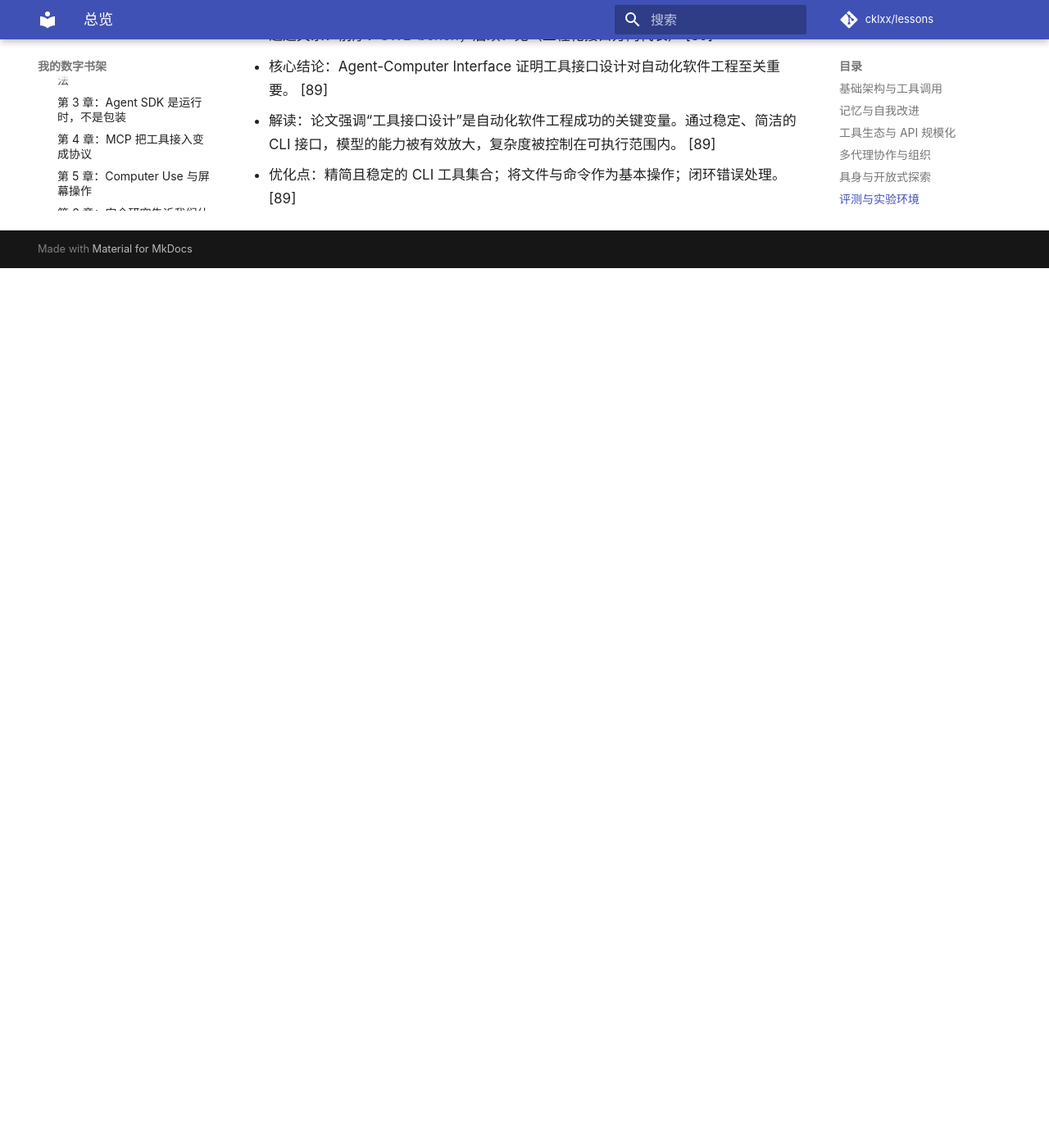
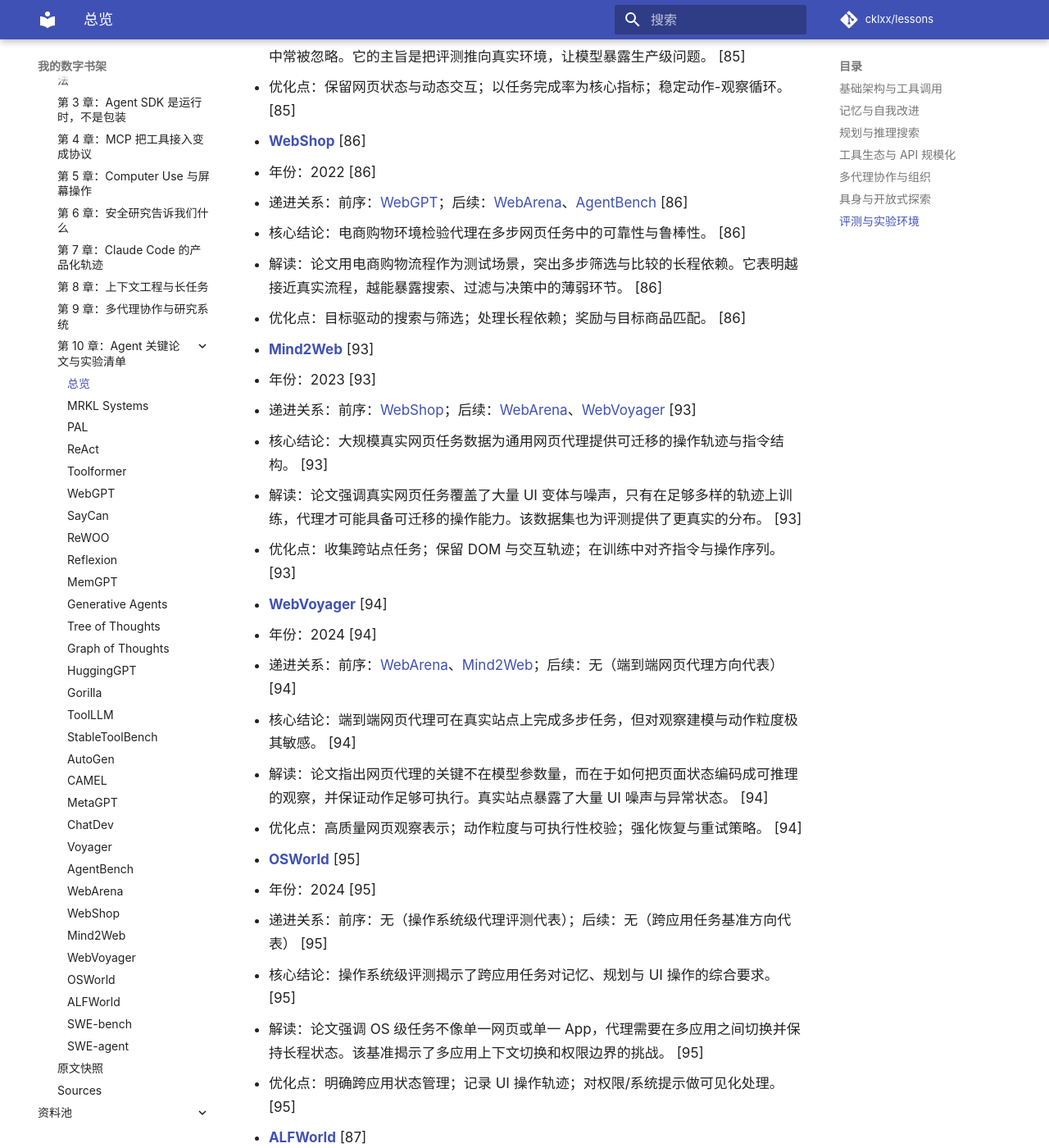
Before and after one commit to cklxx/lessons, an MkDocs documentation site: the page built from docs/books/claude-agents/10-agent-papers-and-experiments.md, in a window 1280 px wide and 1400 px high, scrolled down 7170 px. Shown: the whole window at 82% size. Built offline with MkDocs 1.6.1 and Material for MkDocs 9.7.7, drawn with Linux system fonts in a browser that asks for light colours; comment, search, counter and statistics services are not loaded; before the commit the page ends 7497 px from its top, so only the background shows below that; some of the changed text lies outside the part shown.

Commit message:
docs: expand agent paper list

```diff
--- a/docs/books/claude-agents/10-agent-papers-and-experiments.md
+++ b/docs/books/claude-agents/10-agent-papers-and-experiments.md
@@ -68,6 +68,21 @@
   - 解读：论文主旨是用“记忆-反思-计划”架构模拟长期行为，让代理表现出连续一致的社会互动。它强调行为并非即时生成，而是由长期记忆检索与计划安排驱动。 [75]
   - 优化点：记忆检索考虑重要性/相关性/新近度；反思生成高层摘要；计划驱动日程安排。 [75]
 
+## 规划与推理搜索
+
+- **[Tree of Thoughts](papers/tree-of-thoughts.md)** [90]
+  - 年份：2023 [90]
+  - 递进关系：前序：[ReAct](papers/react.md)；后续：[Graph of Thoughts](papers/graph-of-thoughts.md) [90]
+  - 核心结论：把推理拆成多路径搜索，让模型在“思维树”中探索与回溯，可显著提升复杂任务的解题率。 [90]
+  - 解读：论文提出将“思考”视为可搜索的空间，而不是单一链式输出。通过多分支探索与评估，代理能在不确定任务中更稳健地找到高质量路径。 [90]
+  - 优化点：设计可比较的中间状态评分；允许回溯/剪枝；用搜索预算控制成本。 [90]
+- **[Graph of Thoughts](papers/graph-of-thoughts.md)** [91]
+  - 年份：2023 [91]
+  - 递进关系：前序：[Tree of Thoughts](papers/tree-of-thoughts.md)；后续：无（图式推理方向代表） [91]
+  - 核心结论：将推理结构从树扩展为图，支持复用与共享子结点，提升复杂任务的推理效率。 [91]
+  - 解读：论文强调复杂问题往往共享子问题，图结构能减少重复推理并实现更强的组合性。对于多步骤代理任务，图式结构有助于构建可复用的中间结论库。 [91]
+  - 优化点：显式建模子问题依赖；合并重复推理节点；将图搜索与评估结合。 [91]
+
 ## 工具生态与 API 规模化
 
 - **[HuggingGPT](papers/hugginggpt.md)** [77]
@@ -88,6 +103,12 @@
   - 核心结论：大规模 API 调用数据让模型学习通用工具使用，并提升跨 API 泛化。 [83]
   - 解读：论文强调大规模、多样化的工具调用数据是模型获得“通用工具能力”的关键。覆盖面越广，跨 API 的泛化越强，这对工程体系意味着数据建设是核心资产。 [83]
   - 优化点：覆盖多类型 API；将工具调用作为一等输出；引入执行或模拟反馈。 [83]
+- **[StableToolBench](papers/stable-toolbench.md)** [92]
+  - 年份：2024 [92]
+  - 递进关系：前序：[Gorilla](papers/gorilla.md)、[Toolformer](papers/toolformer.md)；后续：无（工具评测基准方向代表） [92]
+  - 核心结论：稳定化的工具评测基准能更准确衡量 LLM 的工具学习能力，避免接口漂移导致的对比失真。 [92]
+  - 解读：论文强调原始工具评测面临 API 变化与执行不稳定的问题，StableToolBench 通过固定 API 快照与评测流程，确保模型对比结果可复现。它更关注工具调用的正确性与执行反馈的一致性。 [92]
+  - 优化点：冻结工具目录与参数协议；保留执行日志；区分调用成功率与执行成功率。 [92]
 
 ## 多代理协作与组织
 
@@ -145,6 +166,24 @@
   - 核心结论：电商购物环境检验代理在多步网页任务中的可靠性与鲁棒性。 [86]
   - 解读：论文用电商购物流程作为测试场景，突出多步筛选与比较的长程依赖。它表明越接近真实流程，越能暴露搜索、过滤与决策中的薄弱环节。 [86]
   - 优化点：目标驱动的搜索与筛选；处理长程依赖；奖励与目标商品匹配。 [86]
+- **[Mind2Web](papers/mind2web.md)** [93]
+  - 年份：2023 [93]
+  - 递进关系：前序：[WebShop](papers/webshop.md)；后续：[WebArena](papers/webarena.md)、[WebVoyager](papers/webvoyager.md) [93]
+  - 核心结论：大规模真实网页任务数据为通用网页代理提供可迁移的操作轨迹与指令结构。 [93]
+  - 解读：论文强调真实网页任务覆盖了大量 UI 变体与噪声，只有在足够多样的轨迹上训练，代理才可能具备可迁移的操作能力。该数据集也为评测提供了更真实的分布。 [93]
+  - 优化点：收集跨站点任务；保留 DOM 与交互轨迹；在训练中对齐指令与操作序列。 [93]
+- **[WebVoyager](papers/webvoyager.md)** [94]
+  - 年份：2024 [94]
+  - 递进关系：前序：[WebArena](papers/webarena.md)、[Mind2Web](papers/mind2web.md)；后续：无（端到端网页代理方向代表） [94]
+  - 核心结论：端到端网页代理可在真实站点上完成多步任务，但对观察建模与动作粒度极其敏感。 [94]
+  - 解读：论文指出网页代理的关键不在模型参数量，而在于如何把页面状态编码成可推理的观察，并保证动作足够可执行。真实站点暴露了大量 UI 噪声与异常状态。 [94]
+  - 优化点：高质量网页观察表示；动作粒度与可执行性校验；强化恢复与重试策略。 [94]
+- **[OSWorld](papers/osworld.md)** [95]
+  - 年份：2024 [95]
+  - 递进关系：前序：无（操作系统级代理评测代表）；后续：无（跨应用任务基准方向代表） [95]
+  - 核心结论：操作系统级评测揭示了跨应用任务对记忆、规划与 UI 操作的综合要求。 [95]
+  - 解读：论文强调 OS 级任务不像单一网页或单一 App，代理需要在多应用之间切换并保持长程状态。该基准揭示了多应用上下文切换和权限边界的挑战。 [95]
+  - 优化点：明确跨应用状态管理；记录 UI 操作轨迹；对权限/系统提示做可见化处理。 [95]
 - **[ALFWorld](papers/alfworld.md)** [87]
   - 年份：2020 [87]
   - 递进关系：前序：无（文本化具身环境早期代表）；后续：[SayCan](papers/saycan.md)、[Voyager](papers/voyager.md) [87]
--- a/mkdocs.yml
+++ b/mkdocs.yml
@@ -124,9 +124,12 @@
               - Reflexion: books/claude-agents/papers/reflexion.md
               - MemGPT: books/claude-agents/papers/memgpt.md
               - Generative Agents: books/claude-agents/papers/generative-agents.md
+              - Tree of Thoughts: books/claude-agents/papers/tree-of-thoughts.md
+              - Graph of Thoughts: books/claude-agents/papers/graph-of-thoughts.md
               - HuggingGPT: books/claude-agents/papers/hugginggpt.md
               - Gorilla: books/claude-agents/papers/gorilla.md
               - ToolLLM: books/claude-agents/papers/toollm.md
+              - StableToolBench: books/claude-agents/papers/stable-toolbench.md
               - AutoGen: books/claude-agents/papers/autogen.md
               - CAMEL: books/claude-agents/papers/camel.md
               - MetaGPT: books/claude-agents/papers/metagpt.md
@@ -135,6 +138,9 @@
               - AgentBench: books/claude-agents/papers/agentbench.md
               - WebArena: books/claude-agents/papers/webarena.md
               - WebShop: books/claude-agents/papers/webshop.md
+              - Mind2Web: books/claude-agents/papers/mind2web.md
+              - WebVoyager: books/claude-agents/papers/webvoyager.md
+              - OSWorld: books/claude-agents/papers/osworld.md
               - ALFWorld: books/claude-agents/papers/alfworld.md
               - SWE-bench: books/claude-agents/papers/swe-bench.md
               - SWE-agent: books/claude-agents/papers/swe-agent.md
```
Also changed, not shown: docs/books/claude-agents/papers/graph-of-thoughts.md (added, +33 -0 lines), docs/books/claude-agents/papers/mind2web.md (added, +33 -0 lines), docs/books/claude-agents/papers/osworld.md (added, +33 -0 lines), docs/books/claude-agents/papers/stable-toolbench.md (added, +33 -0 lines), docs/books/claude-agents/papers/tree-of-thoughts.md (added, +33 -0 lines), docs/books/claude-agents/papers/webvoyager.md (added, +33 -0 lines), docs/books/claude-agents/references.md (+6 -0 lines).
